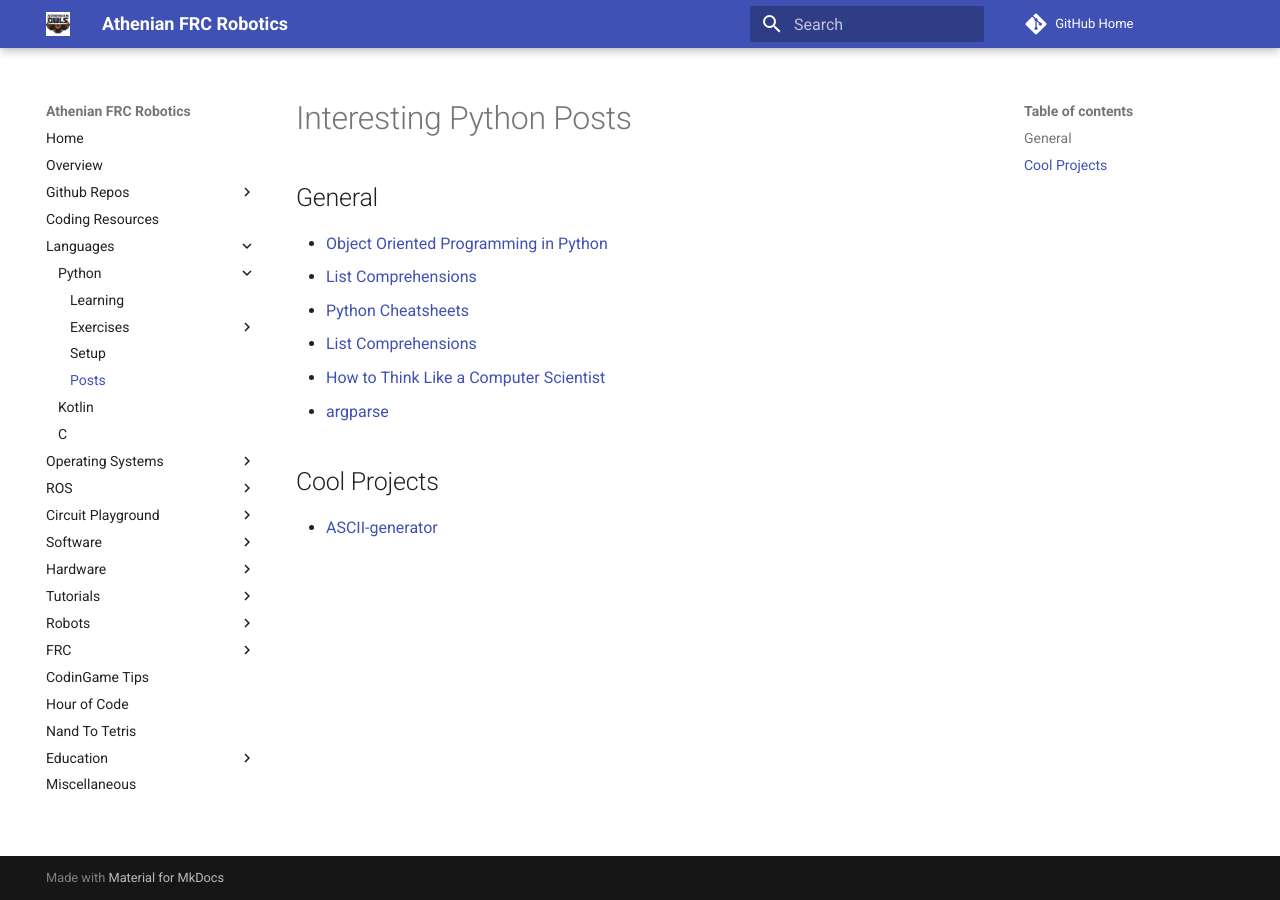
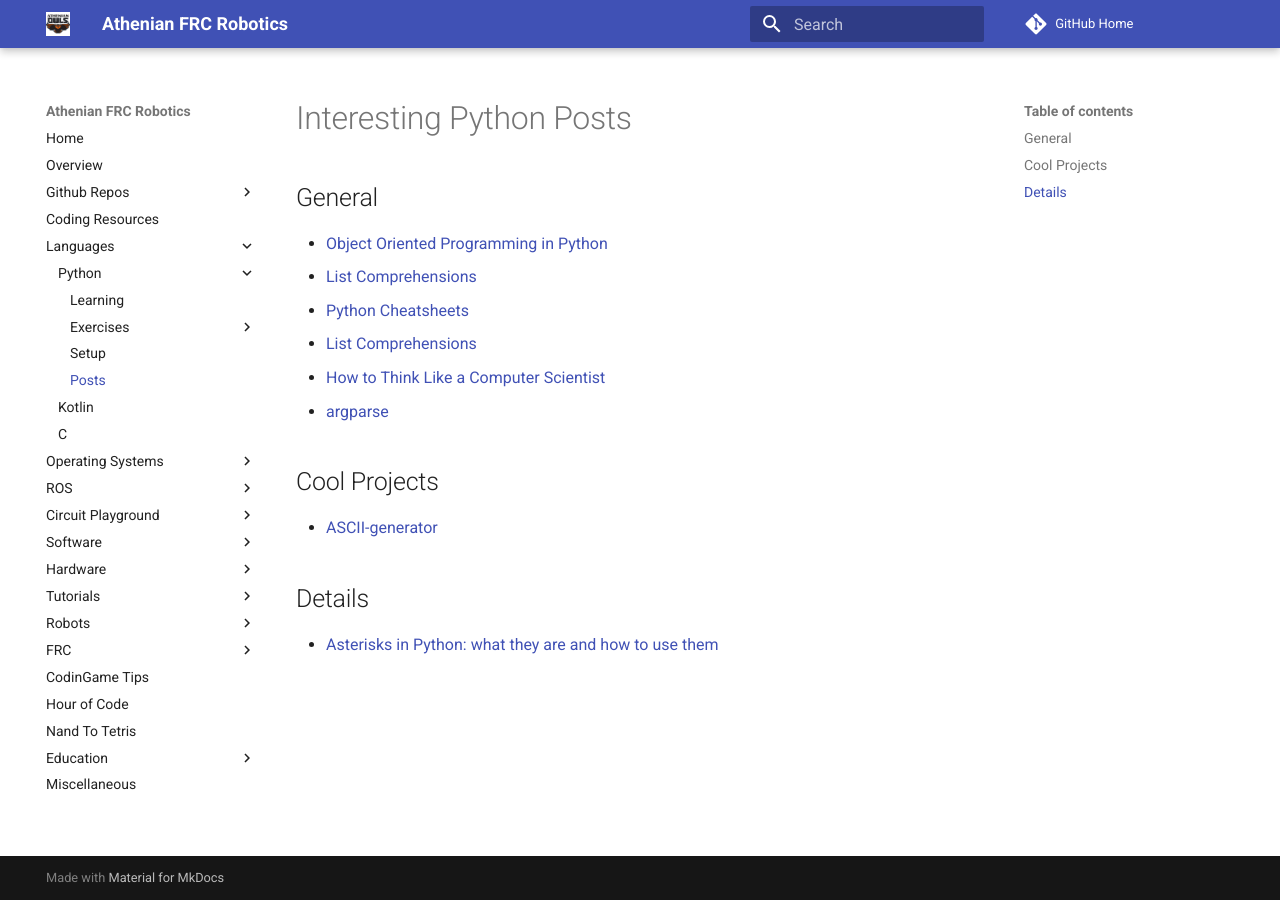
Before and after one commit to athenian-robotics/athenian-robotics-mkdocs, an MkDocs documentation site: the page built from docs/python.md, in a window 1280 px wide. Built offline with MkDocs 1.6.1 and Material for MkDocs 9.7.7, drawn with Linux system fonts in a browser that asks for light colours; comment, search, counter and statistics services are not loaded.

Commit message:
Update docs

```diff
--- a/docs/python.md
+++ b/docs/python.md
@@ -10,3 +10,6 @@
 
 ## Cool Projects
 * [ASCII-generator](https://github.com/vietnguyen91/ASCII-generator)
+
+## Details
+* [Asterisks in Python: what they are and how to use them](https://treyhunner.com/2018/10/asterisks-in-python-what-they-are-and-how-to-use-them/)
```
